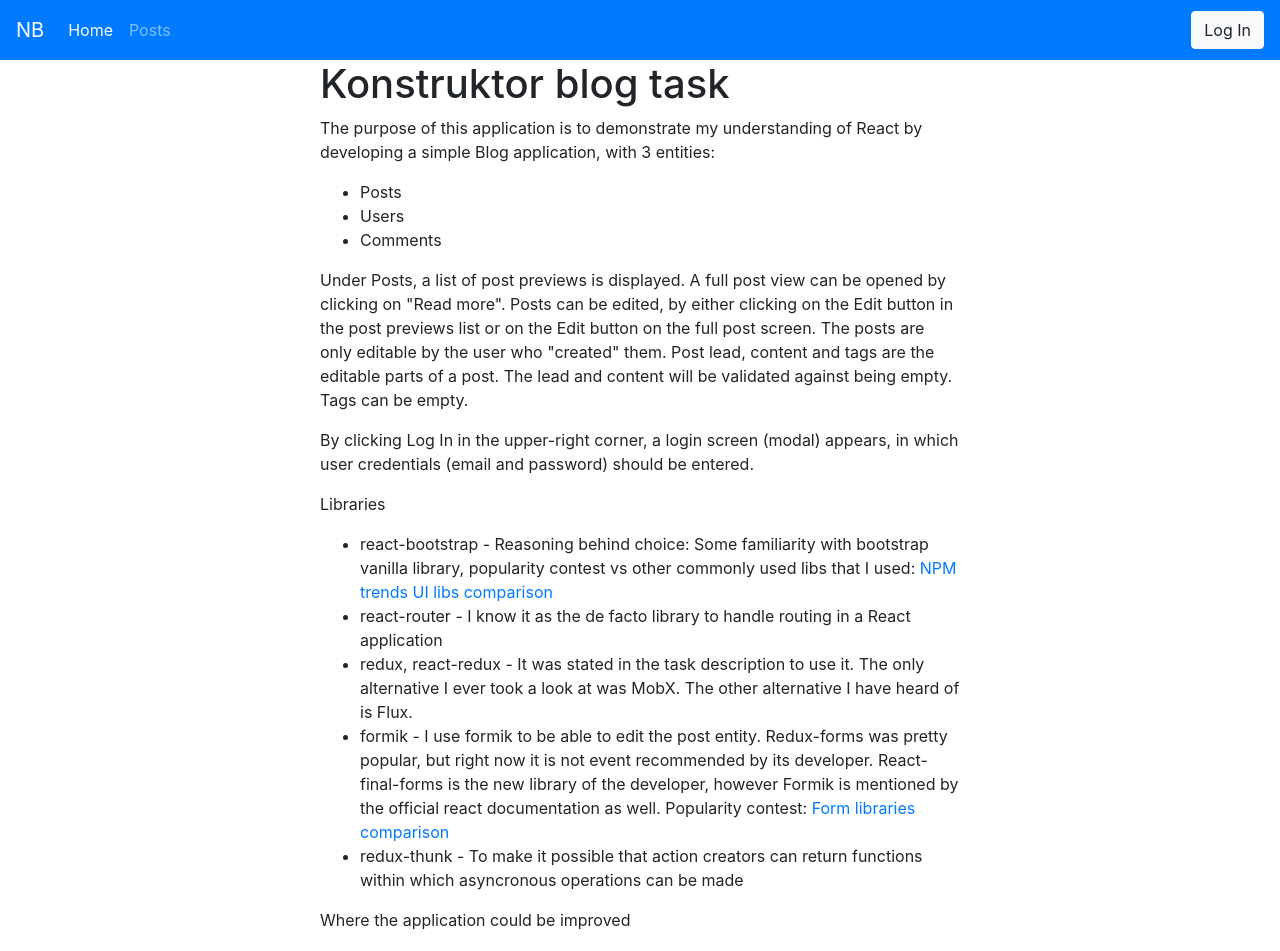
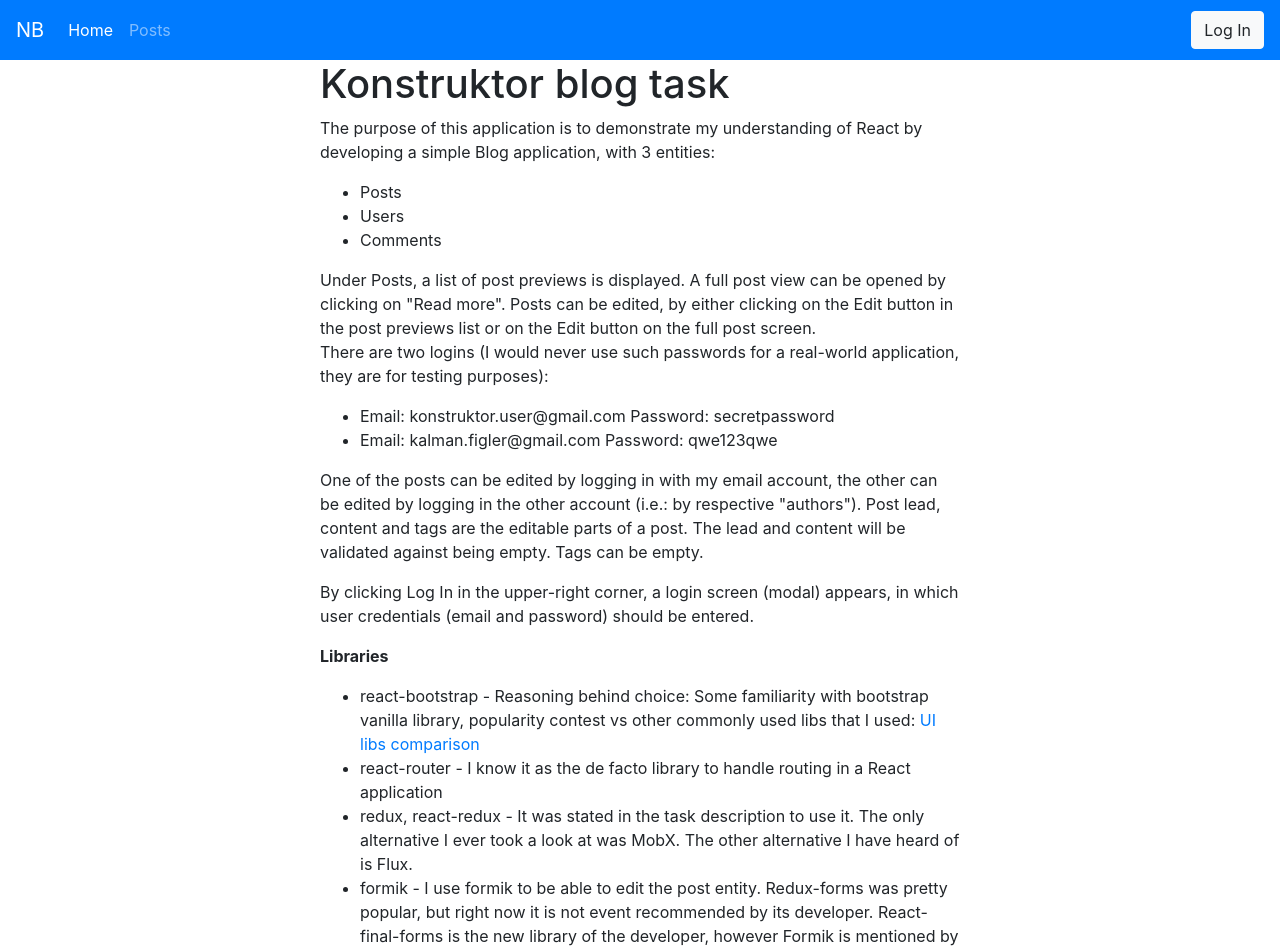
Before and after one commit to kfigler/kf-constructor-task, a React (Create React App) app: page / in a window 1280 px wide. Shown: the top 951 px of the page. Built offline with nearby package versions, Linux system fonts and the light colour scheme.

Commit message:
Added chat feature

```diff
--- a/package.json
+++ b/package.json
@@ -13,6 +13,8 @@
     "@types/react-redux": "^7.1.9",
     "@types/react-router-dom": "^5.1.5",
     "@types/yup": "^0.29.6",
+    "enzyme": "^3.11.0",
+    "enzyme-adapter-react-16": "^1.15.4",
     "firebase": "^7.19.1",
     "formik": "^2.1.5",
     "react": "^16.13.1",
@@ -21,6 +23,7 @@
     "react-redux": "^7.2.1",
     "react-router-dom": "^5.2.0",
     "react-scripts": "3.4.3",
+    "react-test-renderer": "^16.13.1",
     "redux": "^4.0.5",
     "redux-thunk": "^2.3.0",
     "typescript": "^3.7.5",
--- a/src/app/firestore/firestoreService.ts
+++ b/src/app/firestore/firestoreService.ts
@@ -36,3 +36,7 @@ export function getDocFromFirestore(collectionName: string, docId: string) {
 export function updateDocInFirestore(collectionName: string, doc: any) {
   return db.collection(collectionName).doc(doc.id).set(doc);
 }
+
+export function getPostChatRef(postId: string) {
+  return firebase.database().ref(`chat/${postId}`).orderByKey();
+}
--- a/src/app/reducers/postReducer.ts
+++ b/src/app/reducers/postReducer.ts
@@ -1,7 +1,8 @@
-import { PostActionTypes, PostState, UPDATE_POST, FETCH_POSTS } from '../store/posts/types';
+import { PostActionTypes, PostState, UPDATE_POST, FETCH_POSTS, SUBSCRIBE_TO_POST_COMMENTS } from '../store/posts/types';
 
 const initialState: PostState = {
   posts: [],
+  comments: [],
 };
 
 export default function postReducer(state = initialState, action: PostActionTypes): PostState {
@@ -16,6 +17,11 @@ export default function postReducer(state = initialState, action: PostActionType
         ...state,
         posts: [action.payload, ...state.posts.filter((post) => post.id !== action.payload.id)],
       };
+    case SUBSCRIBE_TO_POST_COMMENTS:
+      return {
+        ...state,
+        comments: action.payload,
+      };
     default:
       return state;
   }
--- a/src/app/store/posts/actions.ts
+++ b/src/app/store/posts/actions.ts
@@ -1,4 +1,11 @@
-import { PostInterface, FETCH_POSTS, UPDATE_POST, PostActionTypes } from './types';
+import {
+  PostInterface,
+  FETCH_POSTS,
+  UPDATE_POST,
+  SUBSCRIBE_TO_POST_COMMENTS,
+  PostActionTypes,
+  CommentInterface,
+} from './types';
 
 export function fetchPosts(payload: PostInterface[]): PostActionTypes {
   return {
@@ -13,3 +20,10 @@ export function updatePost(post: PostInterface): PostActionTypes {
     payload: post,
   };
 }
+
+export function subscribeToPostComments(comments: CommentInterface[]): PostActionTypes {
+  return {
+    type: SUBSCRIBE_TO_POST_COMMENTS,
+    payload: comments,
+  };
+}
--- a/src/app/store/posts/types.ts
+++ b/src/app/store/posts/types.ts
@@ -1,6 +1,12 @@
 // Post action types
 export const UPDATE_POST = 'UPDATE_POST';
 export const FETCH_POSTS = 'FETCH_POSTS';
+export const SUBSCRIBE_TO_POST_COMMENTS = 'SUBSCRIBE_TO_POST_COMMENTS';
+
+export interface PostState {
+  posts: PostInterface[];
+  comments: CommentInterface[];
+}
 
 interface FetchPostAction {
   type: typeof FETCH_POSTS;
@@ -12,12 +18,17 @@ interface UpdatePostAction {
   payload: PostInterface;
 }
 
-export type PostActionTypes = UpdatePostAction | FetchPostAction;
+interface SubscribeToCommentsAction {
+  type: typeof SUBSCRIBE_TO_POST_COMMENTS;
+  payload: CommentInterface[];
+}
+
+export type PostActionTypes = UpdatePostAction | FetchPostAction | SubscribeToCommentsAction;
 
 export interface CommentInterface {
   userId: string;
   text: string;
-  replies?: { userId: string; text: string }[];
+  email: string;
 }
 
 export interface PostInterface {
@@ -31,7 +42,3 @@ export interface PostInterface {
   content: string;
   userId: string;
 }
-
-export interface PostState {
-  posts: PostInterface[];
-}
--- a/src/features/Blog/Post.tsx
+++ b/src/features/Blog/Post.tsx
@@ -4,8 +4,6 @@ import Container from 'react-bootstrap/Container';
 import Row from 'react-bootstrap/Row';
 import Col from 'react-bootstrap/Col';
 import PostSummary from './PostSummary';
-import Comment from './comments/Comment';
-import { CommentInterface } from '../../app/store/posts/types';
 import { useSelector, useDispatch } from 'react-redux';
 import { RootState } from '../../app/reducers/rootReducer';
 import { getDocFromFirestore, dataFromSnapshot } from '../../app/firestore/firestoreService';
@@ -13,6 +11,7 @@ import { fetchPosts } from '../../app/store/posts/actions';
 import { asyncActionFinish, asyncActionStart } from '../../app/store/async/actions';
 import Loader from '../../app/common/loading/Loader';
 import Error from '../../app/common/error/Error';
+import Comments from './comments/Comments';
 
 type TParams = { id: string };
 
@@ -49,11 +48,7 @@ export default function Post({ match }: RouteComponentProps<TParams>) {
         <Col md={{ span: 8, offset: 2 }}>
           <PostSummary post={post} />
           <p>{content}</p>
-          {/* {comments &&
-            comments.length > 0 &&
-            comments.map((comment: CommentInterface, index: number) => (
-              <Comment key={`comment-${index}`} {...comment} />
-            ))} */}
+          <Comments postId={postId} />
         </Col>
       </Row>
     </Container>
--- a/src/features/blog/comments/Comment.tsx
+++ b/src/features/blog/comments/Comment.tsx
@@ -1,21 +1,18 @@
 import React from 'react';
-import Reply from './Reply';
-import { CommentInterface } from '../../../app/store/posts/types';
 
 interface CommentProps {
   text: string;
   userId: string;
-  replies?: CommentInterface[];
+  email: string;
 }
 
-export default function Comment({ text, userId, replies }: CommentProps) {
+export default function Comment({ text, userId, email }: CommentProps) {
   return (
     <div className="media mb-4">
       <img className="d-flex mr-3 rounded-circle" src="http://placehold.it/50x50" alt={`user-${userId}`} />
       <div className="media-body">
-        <h5 className="mt-0">{userId}</h5>
+        <h5 className="mt-0">{email}</h5>
         {text}
-        {replies && replies.map((reply, index) => <Reply key={`reply-${index}`} {...reply} />)}
       </div>
     </div>
   );
--- /dev/null
+++ b/src/features/blog/comments/Comments.tsx
@@ -0,0 +1,36 @@
+import React, { useEffect } from 'react';
+import { useDispatch, useSelector } from 'react-redux';
+import Comment from './Comment';
+import { CommentInterface } from '../../../app/store/posts/types';
+import { RootState } from '../../../app/reducers/rootReducer';
+import { getPostChatRef } from '../../../app/firestore/firestoreService';
+import { subscribeToPostComments } from '../../../app/store/posts/actions';
+
+interface CommentsProps {
+  postId: string;
+}
+
+export default function Comments({ postId }: CommentsProps) {
+  const dispatch = useDispatch();
+  const { comments } = useSelector((state: RootState) => state.post);
+
+  useEffect(() => {
+    // Value brings down the initial comments and sets up a listener
+    getPostChatRef(postId).on('value', (snapshot) => {
+      if (!snapshot.exists()) return;
+      const updatedComments: CommentInterface[] = [];
+      for (let key in snapshot.val()) {
+        updatedComments.push(snapshot.val()[key]);
+      }
+      dispatch(subscribeToPostComments(updatedComments));
+    });
+  }, [postId, dispatch]);
+
+  return (
+    <>
+      {comments &&
+        comments.length > 0 &&
+        comments.map((comment: CommentInterface, index: number) => <Comment key={`comment-${index}`} {...comment} />)}
+    </>
+  );
+}
--- a/src/features/blog/comments/Reply.tsx
+++ b/src/features/blog/comments/Reply.tsx
@@ -5,8 +5,8 @@ interface ReplyProps {
   text: string;
 }
 
+// TODO delete this probably
 export default function Reply({ userId, text }: ReplyProps) {
-  // TODO Get user details from users based on user id
   return (
     <div className={'media mt-4'}>
       <img className="d-flex mr-3 rounded-circle" src="http://placehold.it/50x50" alt="" />
--- a/src/features/home/HomePage.tsx
+++ b/src/features/home/HomePage.tsx
@@ -16,19 +16,32 @@ export default function HomePage() {
       <p>
         Under Posts, a list of post previews is displayed. A full post view can be opened by clicking on "Read more".
         Posts can be edited, by either clicking on the Edit button in the post previews list or on the Edit button on
-        the full post screen. The posts are only editable by the user who "created" them. Post lead, content and tags
-        are the editable parts of a post. The lead and content will be validated against being empty. Tags can be empty.
+        the full post screen.
+        <br />
+        There are two logins (I would never use such passwords for a real-world application, they are for testing
+        purposes):
+      </p>
+      <ul>
+        <li>Email: konstruktor.user@gmail.com Password: secretpassword</li>
+        <li>Email: kalman.figler@gmail.com Password: qwe123qwe</li>
+      </ul>
+      <p>
+        One of the posts can be edited by logging in with my email account, the other can be edited by logging in the
+        other account (i.e.: by respective "authors"). Post lead, content and tags are the editable parts of a post. The
+        lead and content will be validated against being empty. Tags can be empty.
       </p>
       <p>
         By clicking Log In in the upper-right corner, a login screen (modal) appears, in which user credentials (email
         and password) should be entered.
       </p>
-      <p>Libraries</p>
+      <p>
+        <strong>Libraries</strong>
+      </p>
       <ul>
         <li>
           react-bootstrap - Reasoning behind choice: Some familiarity with bootstrap vanilla library, popularity contest
           vs other commonly used libs that I used:{' '}
-          <a href="https://www.npmtrends.com/react-bootstrap-vs-material-ui-vs-antd">NPM trends UI libs comparison</a>
+          <a href="https://www.npmtrends.com/react-bootstrap-vs-material-ui-vs-antd">UI libs comparison</a>
         </li>
         <li>react-router - I know it as the de facto library to handle routing in a React application</li>
         <li>
@@ -46,12 +59,15 @@ export default function HomePage() {
           operations can be made
         </li>
       </ul>
-      <p>Where the application could be improved</p>
+      <p>
+        <strong>Where the application could be improved</strong>
+      </p>
       <ul>
         <li>Guarding routes such as editing</li>
         <li>Better error handling</li>
         <li>Better handling of loading state</li>
         <li>Better data-fetching in components</li>
+        <li>Proper user names instead of emails</li>
       </ul>
     </div>
   );
```
Also changed, not shown: 2 other files (tests, documents, lock files or other folders).
